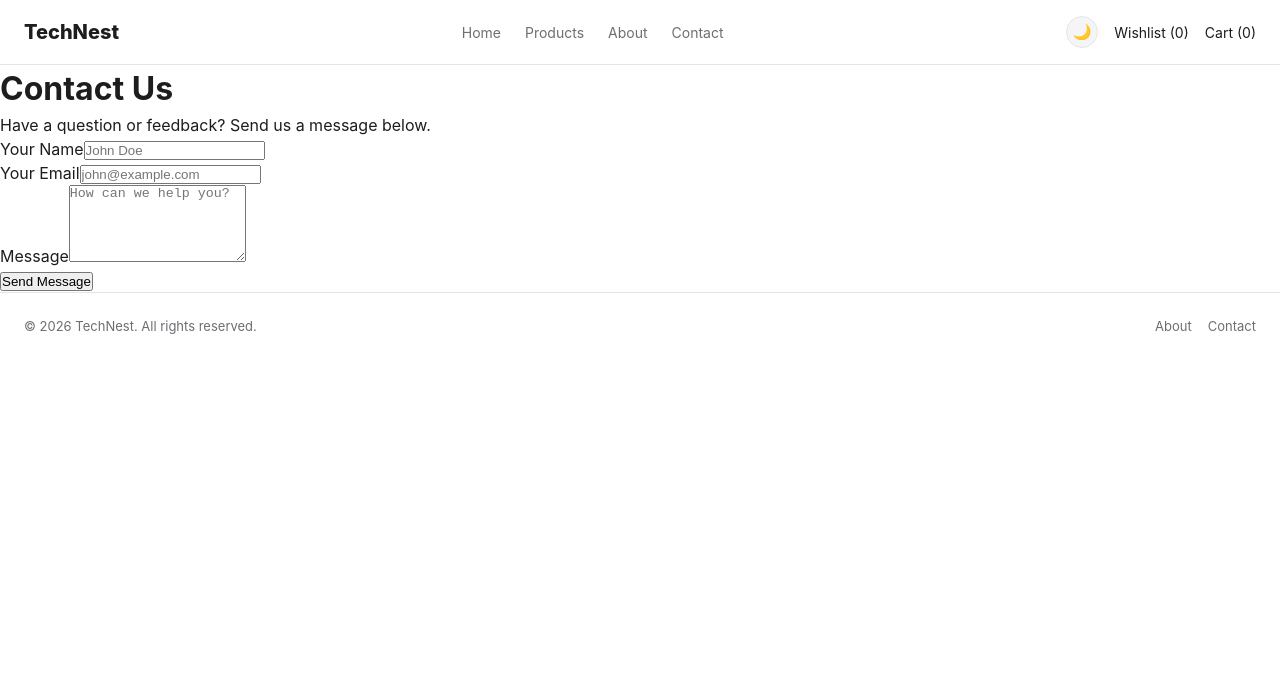
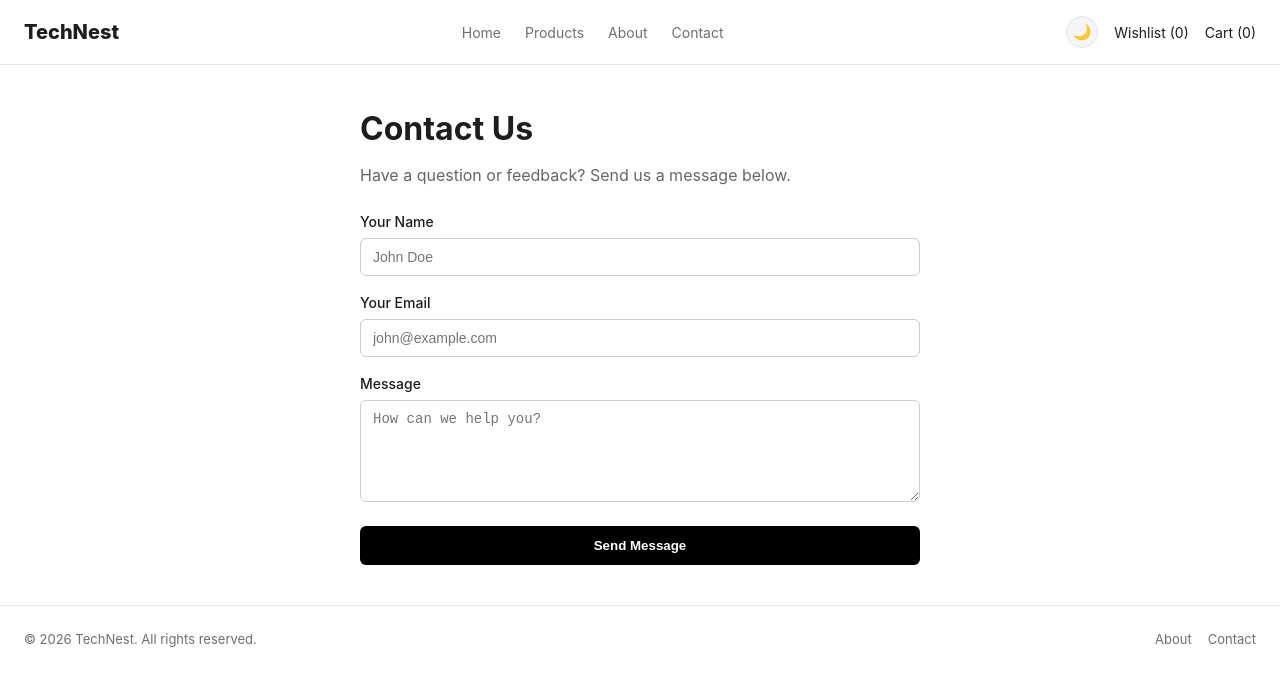
Before and after one commit to ShaheerAsjad/Technest, a Next.js app: page /contact in a window 1280 px wide. Shown: the top 686 px of the page. Built offline with nearby package versions, Linux system fonts and the light colour scheme.

Commit message:
fix: restore original contact ui with formspree

```diff
--- a/app/contact/page.js
+++ b/app/contact/page.js
@@ -41,56 +41,85 @@ export default function ContactPage() {
   };
 
   return (
-    <div className="container py-12">
-      <h1 className="text-3xl font-bold mb-6">Contact Us</h1>
-      <p className="text-muted-foreground mb-8">
+    <div style={{ maxWidth: '600px', margin: '40px auto', padding: '0 20px' }}>
+      <h1 style={{ fontSize: '2rem', fontWeight: 'bold', marginBottom: '10px' }}>Contact Us</h1>
+      <p style={{ color: '#666', marginBottom: '24px' }}>
         Have a question or feedback? Send us a message below.
       </p>
 
-      <form onSubmit={handleSubmit} className="max-w-xl space-y-4">
-        <div>
-          <label className="block text-sm font-medium mb-1">Your Name</label>
+      <form onSubmit={handleSubmit} style={{ display: 'flex', flexDirection: 'column', gap: '16px' }}>
+        <div style={{ display: 'flex', flexDirection: 'column', gap: '6px' }}>
+          <label style={{ fontWeight: '500', fontSize: '14px' }}>Your Name</label>
           <input
             type="text"
             name="name"
             value={formData.name}
             onChange={(e) => setFormData({ ...formData, name: e.target.value })}
             required
-            className="w-full border rounded p-2"
             placeholder="John Doe"
+            style={{
+              padding: '10px 12px',
+              border: '1px solid #ccc',
+              borderRadius: '6px',
+              fontSize: '14px',
+              width: '100%'
+            }}
           />
         </div>
 
-        <div>
-          <label className="block text-sm font-medium mb-1">Your Email</label>
+        <div style={{ display: 'flex', flexDirection: 'column', gap: '6px' }}>
+          <label style={{ fontWeight: '500', fontSize: '14px' }}>Your Email</label>
           <input
             type="email"
             name="email"
             value={formData.email}
             onChange={(e) => setFormData({ ...formData, email: e.target.value })}
             required
-            className="w-full border rounded p-2"
             placeholder="john@example.com"
+            style={{
+              padding: '10px 12px',
+              border: '1px solid #ccc',
+              borderRadius: '6px',
+              fontSize: '14px',
+              width: '100%'
+            }}
           />
         </div>
 
-        <div>
-          <label className="block text-sm font-medium mb-1">Message</label>
+        <div style={{ display: 'flex', flexDirection: 'column', gap: '6px' }}>
+          <label style={{ fontWeight: '500', fontSize: '14px' }}>Message</label>
           <textarea
             name="message"
             rows={5}
             value={formData.message}
             onChange={(e) => setFormData({ ...formData, message: e.target.value })}
             required
-            className="w-full border rounded p-2"
             placeholder="How can we help you?"
+            style={{
+              padding: '10px 12px',
+              border: '1px solid #ccc',
+              borderRadius: '6px',
+              fontSize: '14px',
+              width: '100%',
+              resize: 'vertical'
+            }}
           />
         </div>
 
         <button
           type="submit"
           disabled={loading}
-          className="bg-primary text-primary-foreground px-6 py-2 rounded font-medium disabled:opacity-50"
+          style={{
+            backgroundColor: '#000',
+            color: '#fff',
+            padding: '12px 20px',
+            border: 'none',
+            borderRadius: '6px',
+            fontWeight: '600',
+            cursor: loading ? 'not-allowed' : 'pointer',
+            opacity: loading ? 0.6 : 1,
+            marginTop: '8px'
+          }}
         >
           {loading ? 'Sending...' : 'Send Message'}
         </button>
```
